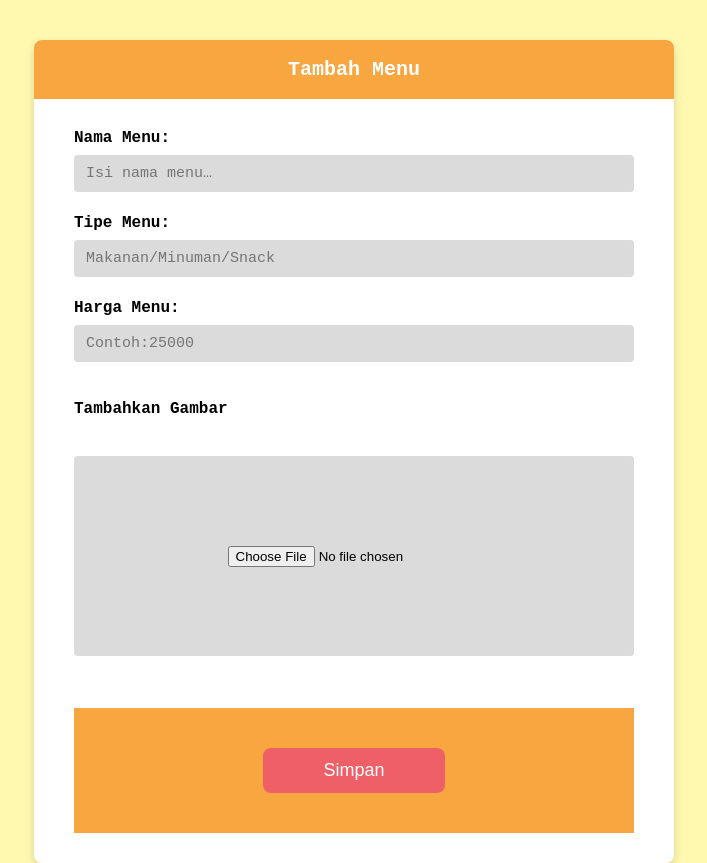
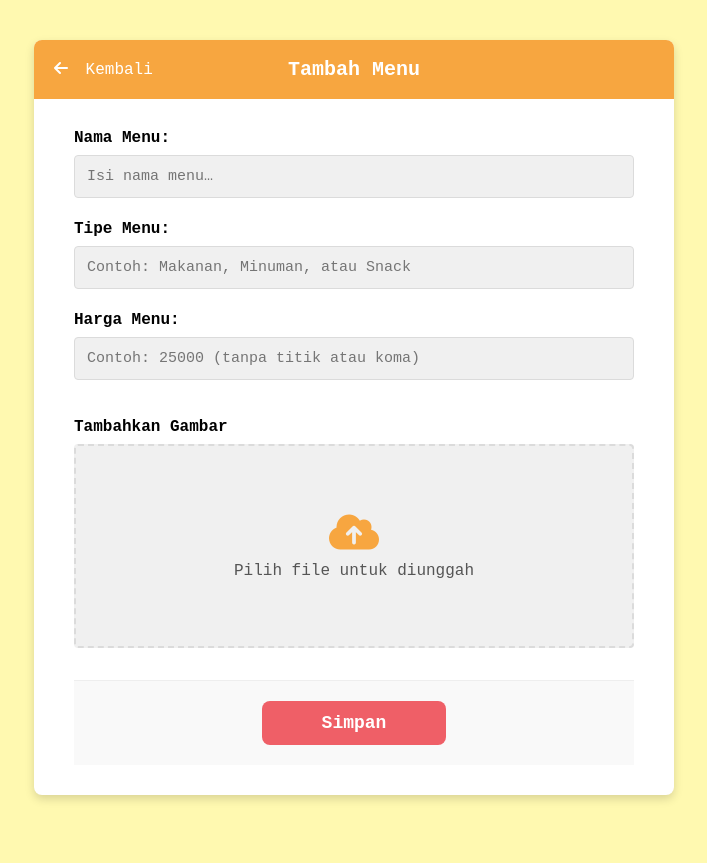
Before and after one commit to lamore44/Project_Pemweb_EatsU_2025, a CodeIgniter 4 app: the page made by pemweb-root/app/Views/penjual/tambah-menu.php in a window 1280 px wide. Shown: the whole page, without its empty margins (286-993 px from the left). After the commit the page ends 801 px from the top, so only its background shows below. Run offline with PHP 8.4 and a stand-in for CodeIgniter, Linux system fonts and the light colour scheme; the template is opened without the code that fills it, so the values that code supplies are empty; some libraries are stand-ins or nearby versions.

Commit message:
update menu penjual

```diff
--- a/pemweb-root/app/Models/ProdukModel.php
+++ b/pemweb-root/app/Models/ProdukModel.php
@@ -9,7 +9,8 @@ class ProdukModel extends Model
     protected $table = 'produk'; // Nama tabel produk
     protected $primaryKey = 'id_produk';
 
-    protected $allowedFields = ['nama_produk', 'harga', 'id_kantin', 'jumlah_produk', 'kategori'];
+    protected $allowedFields = ['nama_produk', 'harga', 'id_kantin', 'jumlah_produk', 'kategori', 'gambar'];
+
 
     public function getProdukByKantin($id_kantin)
     {
--- a/pemweb-root/app/Views/penjual/tambah-menu.php
+++ b/pemweb-root/app/Views/penjual/tambah-menu.php
@@ -1,20 +1,28 @@
 <!DOCTYPE html>
 <html lang="id">
+
 <head>
   <meta charset="UTF-8" />
   <meta name="viewport" content="width=device-width, initial-scale=1.0" />
   <title>Tambah Menu</title>
-  <link rel="stylesheet" href="<?= base_url('style/tambah-menu.css')?>" />
+  <link rel="stylesheet" href="<?= base_url('style/tambah-menu.css') ?>" />
+  <link rel="stylesheet" href="https://cdnjs.cloudflare.com/ajax/libs/font-awesome/6.0.0-beta3/css/all.min.css">
 </head>
+
 <body>
   <div class="form-wrapper">
     <header class="form-head">
+      <a href="javascript:history.back()" class="back-button"><i class="fas fa-arrow-left"></i> Kembali</a>
       <h2>Tambah Menu</h2>
     </header>
 
+    <div class="status-message">
       <?php
+
       use App\Controllers\Penjual;
 
+      // Cek apakah form disubmit
+      if ($_SERVER['REQUEST_METHOD'] === 'POST') {
         // Koneksi ke database
         $conn = new mysqli("localhost", "root", "adhiet", "unram_eats_db");
         if ($conn->connect_error) {
@@ -25,7 +33,6 @@
         $penjualController = new Penjual();
         $id_kantin = $penjualController->getIdKantin(); // Pastikan ini mengembalikan ID yang valid
 
-    if ($_SERVER['REQUEST_METHOD'] === 'POST') {
         $nama = $_POST['nama_menu'];
         $tipe = $_POST['tipe_menu'];
         $harga = $_POST['harga_menu'];
@@ -34,23 +41,30 @@
 
         // Upload gambar
         if (isset($_FILES['gambar']) && $_FILES['gambar']['error'] == 0) {
-        $target_dir = "uploads/";
-        if (!is_dir($target_dir)) mkdir($target_dir, 0777, true);
-        $gambar = $target_dir . basename($_FILES["gambar"]["name"]);
-        move_uploaded_file($_FILES["gambar"]["tmp_name"], $gambar);
+          $target_dir = FCPATH . 'uploads/';
+          if (!is_dir($target_dir)) {
+            mkdir($target_dir, 0777, true);
           }
+
+          $namaFile = time() . '_' . basename($_FILES["gambar"]["name"]);
+          $gambar = 'uploads/' . $namaFile;
+          move_uploaded_file($_FILES["gambar"]["tmp_name"], $target_dir . $namaFile);
+        }
+
 
         // Simpan ke tabel produk
         $stmt = $conn->prepare("INSERT INTO produk (nama_produk, harga, id_kantin, jumlah_produk, kategori, gambar) VALUES (?, ?, ?, ?, ?, ?)");
         $stmt->bind_param("sdiiss", $nama, $harga, $id_kantin, $jumlah, $tipe, $gambar);
         if ($stmt->execute()) {
-        echo "<p style='color:green'>Menu berhasil ditambahkan!</p>";
+          echo "<p class='success'>Menu berhasil ditambahkan!</p>";
         } else {
-        echo "<p style='color:red'>Gagal menambah menu: {$stmt->error}</p>";
+          echo "<p class='error'>Gagal menambah menu: {$stmt->error}</p>";
         }
         $stmt->close();
+        $conn->close();
       }
       ?>
+    </div>
 
     <form class="form-body" method="POST" enctype="multipart/form-data">
       <label>Nama Menu:
@@ -58,22 +72,27 @@
       </label>
 
       <label>Tipe Menu:
-        <input type="text" name="tipe_menu" placeholder="Makanan/Minuman/Snack" required>
+        <input type="text" name="tipe_menu" placeholder="Contoh: Makanan, Minuman, atau Snack" required>
       </label>
 
       <label>Harga Menu:
-        <input type="number" name="harga_menu" placeholder="Contoh:25000" required>
+        <input type="number" name="harga_menu" placeholder="Contoh: 25000 (tanpa titik atau koma)" required>
       </label>
 
       <p class="img-label">Tambahkan Gambar</p>
       <div class="img-box">
-        <input type="file" name="gambar" accept="image/*" required>
+        <label for="file-upload" class="file-upload-label">
+          <i class="fas fa-cloud-upload-alt"></i>
+          <span>Pilih file untuk diunggah</span>
+        </label>
+        <input id="file-upload" type="file" name="gambar" accept="image/*" required>
       </div>
 
       <footer class="form-foot">
-        <button type="submit">Simpan</button>
+        <button type="submit" class="save-button">Simpan</button>
       </footer>
     </form>
   </div>
 </body>
+
 </html>
--- a/pemweb-root/public/style/tambah-menu.css
+++ b/pemweb-root/public/style/tambah-menu.css
@@ -1,90 +1,186 @@
 /* warna & tipografi umum */
-body{
-  margin:0;
-  font-family:"Courier New",monospace;
-  background:#fff9b0;
-  display:flex;
-  justify-content:center;
-  align-items:flex-start;
-  padding-top:40px;
+body {
+  margin: 0;
+  font-family: "Courier New", monospace;
+  background: #fff9b0;
+  display: flex;
+  justify-content: center;
+  align-items: flex-start;
+  padding: 40px 15px;
+  min-height: 100vh;
+  box-sizing: border-box;
 }
 
 /* wadah keseluruhan */
-.form-wrapper{
-  width:90%;
-  max-width:640px;
-  background:#ffffff;
-  border-radius:8px;
-  overflow:hidden;
-  box-shadow:0 4px 10px rgba(0,0,0,.15);
+.form-wrapper {
+  width: 100%;
+  max-width: 640px;
+  background: #ffffff;
+  border-radius: 8px;
+  overflow: hidden;
+  box-shadow: 0 4px 10px rgba(0, 0, 0, .15);
 }
 
 /* header orange */
-.form-head{
-  background:#f7a640;
-  text-align:center;
-  padding:18px 0;
-  color:#fff;
-}
-.form-head h2{
-  margin:0;
-  font-size:20px;
+.form-head {
+  background: #f7a640;
+  text-align: center;
+  padding: 18px 20px;
+  color: #fff;
+  position: relative;
+  display: flex;
+  align-items: center;
+  justify-content: center;
 }
 
-/* badan form */
-.form-body{
-  padding:30px 40px;
-  display:flex;
-  flex-direction:column;
-  gap:22px;
-}
-label{
-  display:flex;
-  flex-direction:column;
-  font-weight:bold;
-  gap:8px;
-}
-input[type=text],
-input[type=number]{
-  background:#dbdbdb;
-  border:none;
-  padding:10px 12px;
-  border-radius:4px;
-  font-family:inherit;
-  font-size:15px;
-}
-.img-label{
-  font-weight:bold;
-}
-.img-box{
-  background:#dbdbdb;
-  height:200px;
-  border-radius:4px;
-  position:relative;
-  display:flex;
-  justify-content:center;
-  align-items:center;
-}
-.img-box input{
-  cursor:pointer;
+.form-head h2 {
+  margin: 0;
+  font-size: 20px;
 }
 
+.back-button {
+  position: absolute;
+  left: 20px;
+  color: #fff;
+  text-decoration: none;
+  font-size: 16px;
+}
+
+.back-button i {
+  margin-right: 8px;
+}
+
+.back-button:hover {
+  opacity: .8;
+}
+
+/* Kontainer untuk pesan status */
+.status-message {
+  padding: 0 40px;
+  text-align: center;
+}
+.status-message p {
+  padding: 10px;
+  border-radius: 4px;
+  margin-top: 20px;
+  margin-bottom: -10px; /* Mengurangi jarak ke form */
+}
+.status-message .success {
+  background-color: #d4edda;
+  color: #155724;
+}
+.status-message .error {
+  background-color: #f8d7da;
+  color: #721c24;
+}
+
+
+/* badan form */
+.form-body {
+  padding: 30px 40px;
+  display: flex;
+  flex-direction: column;
+  gap: 22px;
+}
+
+label {
+  display: flex;
+  flex-direction: column;
+  font-weight: bold;
+  gap: 8px;
+}
+
+input[type=text],
+input[type=number] {
+  background: #f0f0f0;
+  border: 1px solid #dbdbdb;
+  padding: 12px 12px;
+  border-radius: 4px;
+  font-family: inherit;
+  font-size: 15px;
+  transition: border-color 0.3s, box-shadow 0.3s;
+}
+
+input[type=text]:focus,
+input[type=number]:focus {
+  outline: none;
+  border-color: #f7a640;
+  box-shadow: 0 0 5px rgba(247, 166, 64, 0.5);
+}
+
+.img-label {
+  font-weight: bold;
+  margin-bottom: -14px; /* Mengurangi jarak ke kotak gambar */
+}
+
+.img-box {
+  background: #f0f0f0;
+  height: 200px;
+  border: 2px dashed #dbdbdb;
+  border-radius: 4px;
+  position: relative;
+  display: flex;
+  justify-content: center;
+  align-items: center;
+  transition: border-color 0.3s;
+}
+
+.img-box:hover {
+  border-color: #f7a640;
+}
+
+/* Sembunyikan input file asli */
+.img-box input[type="file"] {
+  display: none;
+}
+
+/* Styling untuk label kustom */
+.file-upload-label {
+  cursor: pointer;
+  display: flex;
+  flex-direction: column;
+  align-items: center;
+  justify-content: center;
+  color: #555;
+  gap: 10px;
+}
+
+.file-upload-label i {
+  font-size: 40px;
+  color: #f7a640;
+}
+
+.file-upload-label span {
+  font-size: 16px;
+  font-weight: normal;
+}
+
+
 /* footer dengan tombol */
-.form-foot{
-  margin-top:30px;
-  background:#f7a640;
-  padding:40px 0;
-  text-align:center;
+.form-foot {
+  margin-top: 10px; /* Mengurangi jarak dari form body */
+  background: #f9f9f9;
+  border-top: 1px solid #eee;
+  padding: 20px 40px;
+  text-align: center;
 }
-button{
-  background:#ef5f67;
-  color:#fff;
-  border:none;
-  padding:12px 60px;
-  font-size:18px;
-  border-radius:8px;
-  cursor:pointer;
+
+button {
+  color: #fff;
+  border: none;
+  padding: 12px 60px;
+  font-size: 18px;
+  border-radius: 8px;
+  cursor: pointer;
+  font-family: "Courier New", monospace;
+  font-weight: bold;
+  transition: opacity .3s;
 }
-button:hover{
-  opacity:.9;
+
+.save-button {
+  background: #ef5f67;
 }
+
+button:hover {
+  opacity: .9;
+}
```
Also changed, not shown: pemweb-root/app/Controllers/Penjual.php (+12 -1 lines), pemweb-root/app/Models/ReviewModel.php (+8 -7 lines), pemweb-root/app/Views/landing_page.php (+76 -13 lines), pemweb-root/public/style/style.css (+66 -6 lines), pemweb-root/public/uploads/1750643753_kebab1.png (added), 3 other files. Lines whose indentation alone changed are shown as unchanged.
